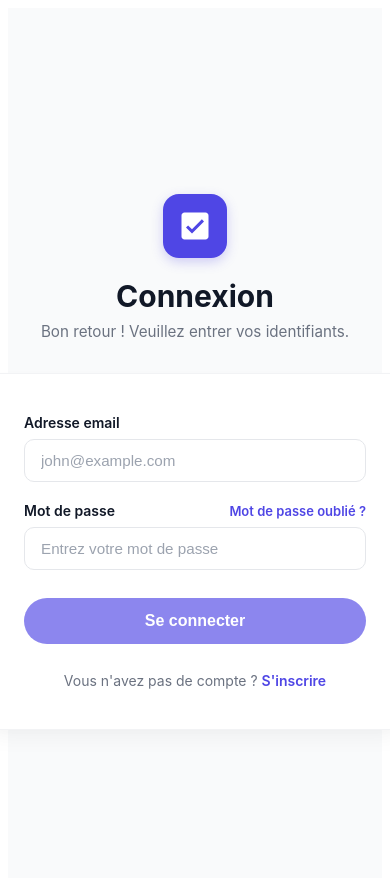
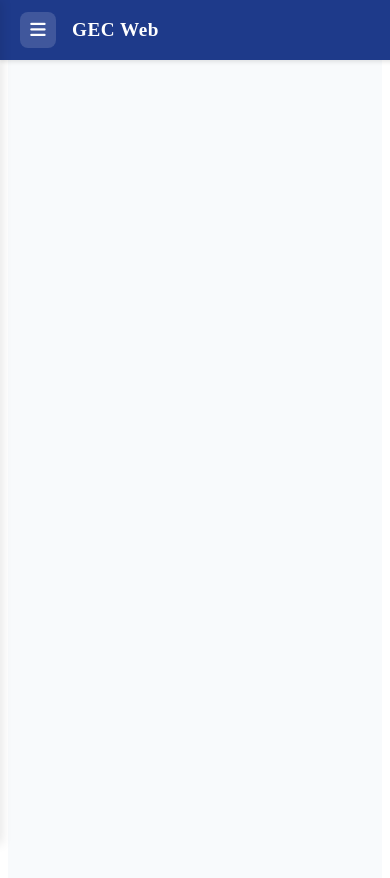
Before and after one commit to MTS775/gestion-notes-frontend, an Angular app: page /app in a window 390 px wide. Before the commit this address led to /login. Shown: the top 878 px of the page. Built offline with nearby package versions, Linux system fonts and the light colour scheme.

Commit message:
Fix bug responsivite sur l'ecran mobile et la redirection sur la page login

```diff
--- a/src/app/app.routes.ts
+++ b/src/app/app.routes.ts
@@ -10,6 +10,11 @@ export const routes: Routes = [
   { path: 'forgot-password', component: ForgotPasswordFormComponent },
   {
     path: '',
+    redirectTo: '/login',
+    pathMatch: 'full'
+  },
+  {
+    path: 'app',
     component: MainLayoutComponent,
   },
   { path: '**', redirectTo: '/login' },
--- a/src/app/features/connexion/components/connexion-form/connexion-form.component.ts
+++ b/src/app/features/connexion/components/connexion-form/connexion-form.component.ts
@@ -37,7 +37,7 @@ export class ConnexionFormComponent {
     setTimeout(() => {
       this.isSubmitting = false;
       this.loginForm.reset();
-      this.router.navigate(['']);
+      this.router.navigate(['/app']);
     }, 1000);
   }
 
--- a/src/app/features/layout/components/main-layout/main-layout.component.html
+++ b/src/app/features/layout/components/main-layout/main-layout.component.html
@@ -1,5 +1,15 @@
-<div class="main-layout">
-  <app-sidebar [config]="sidebarConfig"></app-sidebar>
+<div class="main-layout" [class.sidebar-collapsed]="isCollapsed">
+
+  <!-- Barre Mobile Header (visible uniquement sur petits écrans) -->
+  <header class="mobile-header">
+    <button class="mobile-menu-btn" (click)="sidebar.toggleMobileMenu()" aria-label="Ouvrir le menu">
+      <i class="fa-solid fa-bars"></i>
+    </button>
+    <span class="mobile-brand">GEC Web</span>
+  </header>
+
+  <!-- Sidebar avec une référence de template (#sidebar) -->
+  <app-sidebar #sidebar [config]="sidebarConfig" (toggleState)="onSidebarToggle($event)"></app-sidebar>
 
   <main class="main-content">
     <router-outlet></router-outlet>
--- a/src/app/features/layout/components/main-layout/main-layout.component.scss
+++ b/src/app/features/layout/components/main-layout/main-layout.component.scss
@@ -1,6 +1,12 @@
 .main-layout {
   display: flex;
   min-height: 100vh;
+  background: #f8fafc;
+
+  // Par défaut sur desktop, la barre mobile est cachée
+  .mobile-header {
+    display: none;
+  }
 
   .main-content {
     flex: 1;
@@ -11,6 +17,12 @@
     overflow-x: hidden;
     transition: margin-left 0.3s cubic-bezier(0.4, 0, 0.2, 1);
   }
+
+  &.sidebar-collapsed {
+    .main-content {
+      margin-left: 72px;
+    }
+  }
 }
 
 @media (max-width: 1024px) {
@@ -18,14 +30,66 @@
     .main-content {
       margin-left: 220px;
     }
+    &.sidebar-collapsed {
+      .main-content {
+        margin-left: 72px;
+      }
+    }
   }
 }
 
 @media (max-width: 768px) {
   .main-layout {
+    flex-direction: column;
+
+    // Affichage de la barre mobile en haut
+    .mobile-header {
+      display: flex;
+      align-items: center;
+      gap: 1rem;
+      height: 60px;
+      background-color: #1e3a8a; // Même bleu que la sidebar
+      color: #ffffff;
+      padding: 0 1.25rem;
+      position: fixed;
+      top: 0;
+      left: 0;
+      width: 100%;
+      z-index: 998;
+      box-shadow: 0 2px 4px rgba(0, 0, 0, 0.1);
+
+      .mobile-menu-btn {
+        background: rgba(255, 255, 255, 0.15);
+        border: none;
+        color: #ffffff;
+        width: 36px;
+        height: 36px;
+        border-radius: 8px;
+        display: flex;
+        align-items: center;
+        justify-content: center;
+        cursor: pointer;
+        font-size: 1.1rem;
+        transition: background 0.2s;
+
+        &:hover {
+          background: rgba(255, 255, 255, 0.25);
+        }
+      }
+
+      .mobile-brand {
+        font-size: 1.2rem;
+        font-weight: 700;
+        letter-spacing: 0.5px;
+      }
+    }
+
     .main-content {
-      margin-left: 0;
+      margin-left: 0 !important;
+      margin-top: 60px; // Laisse de l'espace pour la barre mobile fixe
       padding: 1rem;
+      width: 100%;
+      box-sizing: border-box;
     }
   }
 }
--- a/src/app/features/layout/components/main-layout/main-layout.component.ts
+++ b/src/app/features/layout/components/main-layout/main-layout.component.ts
@@ -11,14 +11,14 @@ import { SidebarConfig } from '../../../sidebar/models/sidebar.model';
   styleUrl: './main-layout.component.scss'
 })
 export class MainLayoutComponent {
+  isCollapsed = false;
+
   sidebarConfig: SidebarConfig = {
     title: 'Gestion Notes',
-    items: [
-      { label: 'Tableau de bord', icon: '📊', route: '/dashboard' },
-      { label: 'Élèves', icon: '👨‍🎓', route: '/eleves' },
-      { label: 'Notes', icon: '📝', route: '/notes' },
-      { label: 'Bulletins', icon: '📄', route: '/bulletins' },
-      { label: 'Paramètres', icon: '⚙️', route: '/parametres' }
-    ]
+    items: []
   };
+
+  onSidebarToggle(collapsed: boolean): void {
+    this.isCollapsed = collapsed;
+  }
 }
--- a/src/app/features/sidebar/components/sidebar/sidebar.component.scss
+++ b/src/app/features/sidebar/components/sidebar/sidebar.component.scss
@@ -43,7 +43,7 @@ $border-color: rgba(255, 255, 255, 0.1);
   }
 }
 
-// Responsive breakpoints
+
 @media (max-width: 1024px) {
   .sidebar-container {
     width: 220px;
@@ -52,7 +52,7 @@ $border-color: rgba(255, 255, 255, 0.1);
 
 @media (max-width: 768px) {
   .sidebar-container {
-    width: 100%;
+    width: 260px;
     transform: translateX(-100%);
     transition: transform 0.3s cubic-bezier(0.4, 0, 0.2, 1);
 
@@ -61,27 +61,13 @@ $border-color: rgba(255, 255, 255, 0.1);
     }
 
     &.collapsed {
-      width: 100%;
+      width: 260px;
       transform: translateX(-100%);
+
+      &.mobile-open {
+        transform: translateX(0);
+      }
     }
-  }
-
-  .sidebar-footer {
-    .logout-btn {
-      justify-content: center;
-      padding: 0.75rem 0;
-    }
-  }
-
-  .sidebar-backdrop {
-    position: fixed;
-    top: 0;
-    left: 0;
-    width: 100%;
-    height: 100%;
-    background: rgba(0, 0, 0, 0.5);
-    z-index: 999;
-    animation: fadeIn 0.3s ease;
   }
 }
 
--- a/src/app/features/sidebar/components/sidebar/sidebar.component.ts
+++ b/src/app/features/sidebar/components/sidebar/sidebar.component.ts
@@ -16,12 +16,15 @@ export class SidebarComponent {
   };
 
   @Output() menuSelected = new EventEmitter<string>();
+  @Output() toggleState = new EventEmitter<boolean>(); // <-- Émet l'état collapsed
 
   constructor(private router: Router) {
-    // Check if mobile on init
     this.isMobile = window.innerWidth <= 768;
     window.addEventListener('resize', () => {
       this.isMobile = window.innerWidth <= 768;
+      if (!this.isMobile) {
+        this.mobileOpen = false; // Ferme le menu mobile si on redimensionne sur grand écran
+      }
     });
   }
 
@@ -30,69 +33,15 @@ export class SidebarComponent {
   mobileOpen = false;
 
   navItems: NavItem[] = [
-    {
-      id: 'settings',
-      label: 'Paramètres',
-      route: '/settings',
-      isActive: true,
-      icon: 'fa-solid fa-gear'
-    },
-    {
-      id: 'students',
-      label: 'Liste des Élèves',
-      route: '/students',
-      isActive: false,
-      icon: 'fa-solid fa-users'
-    },
-    {
-      id: 'weights',
-      label: 'Pondérations',
-      route: '/weights',
-      isActive: false,
-      icon: 'fa-solid fa-scale-balanced'
-    },
-    {
-      id: 'notes-t1',
-      label: 'Notes - 1er Trimestre',
-      route: '/notes/t1',
-      isActive: false,
-      icon: 'fa-solid fa-pen'
-    },
-    {
-      id: 'notes-t2',
-      label: 'Notes - 2e Trimestre',
-      route: '/notes/t2',
-      isActive: false,
-      icon: 'fa-solid fa-pen'
-    },
-    {
-      id: 'notes-t3',
-      label: 'Notes - 3e Trimestre',
-      route: '/notes/t3',
-      isActive: false,
-      icon: 'fa-solid fa-pen'
-    },
-    {
-      id: 'report-cards',
-      label: 'Bulletins de Notes',
-      route: '/reports',
-      isActive: false,
-      icon: 'fa-solid fa-file-lines'
-    },
-    {
-      id: 'summary',
-      label: 'Rapport de Synthèse',
-      route: '/summary',
-      isActive: false,
-      icon: 'fa-solid fa-chart-pie'
-    },
-    {
-      id: 'promotion',
-      label: 'Proposition de Passage',
-      route: '/promotion',
-      isActive: false,
-      icon: 'fa-solid fa-arrow-trend-up'
-    }
+    { id: 'settings', label: 'Paramètres', route: '/settings', isActive: true, icon: 'fa-solid fa-gear' },
+    { id: 'students', label: 'Liste des Élèves', route: '/students', isActive: false, icon: 'fa-solid fa-users' },
+    { id: 'weights', label: 'Pondérations', route: '/weights', isActive: false, icon: 'fa-solid fa-scale-balanced' },
+    { id: 'notes-t1', label: 'Notes - 1er Trimestre', route: '/notes/t1', isActive: false, icon: 'fa-solid fa-pen' },
+    { id: 'notes-t2', label: 'Notes - 2e Trimestre', route: '/notes/t2', isActive: false, icon: 'fa-solid fa-pen' },
+    { id: 'notes-t3', label: 'Notes - 3e Trimestre', route: '/notes/t3', isActive: false, icon: 'fa-solid fa-pen' },
+    { id: 'report-cards', label: 'Bulletins de Notes', route: '/reports', isActive: false, icon: 'fa-solid fa-file-lines' },
+    { id: 'summary', label: 'Rapport de Synthèse', route: '/summary', isActive: false, icon: 'fa-solid fa-chart-pie' },
+    { id: 'promotion', label: 'Proposition de Passage', route: '/promotion', isActive: false, icon: 'fa-solid fa-arrow-trend-up' }
   ];
 
   toggleSidebar(): void {
@@ -100,6 +49,7 @@ export class SidebarComponent {
       this.mobileOpen = !this.mobileOpen;
     } else {
       this.isCollapsed = !this.isCollapsed;
+      this.toggleState.emit(this.isCollapsed); // <-- Transmet l'état au parent
     }
   }
 
@@ -120,4 +70,10 @@ export class SidebarComponent {
     this.router.navigate(['/login']);
     this.closeMobileSidebar();
   }
+
+  toggleMobileMenu(): void {
+    if (this.isMobile) {
+      this.mobileOpen = !this.mobileOpen;
+    }
+  }
 }
```
